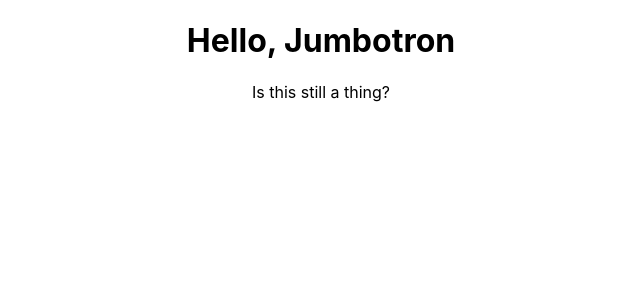
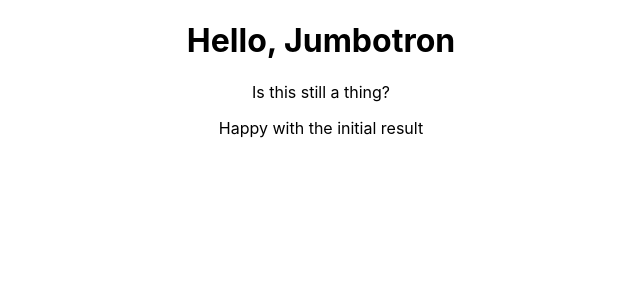
Before and after one commit to RobusoftLimited/Robusoft, a React (Create React App) app: page / in a window 1280 px wide. Shown: the top 300 px of the page, without its empty margins (319-959 px from the left). Built offline with nearby package versions, Linux system fonts and the light colour scheme.

Commit message:
more edit

```diff
--- a/src/App.tsx
+++ b/src/App.tsx
@@ -6,8 +6,11 @@ function App() {
   return (
     <div className="App">
       <div className='jumbotron'>
-        <h1>Hello, Jumbotron</h1>
+        <h1 className='display-4'>Hello, Jumbotron</h1>
         <p>Is this still a thing?</p>
+        <p className='lead'>
+          Happy with the initial result
+        </p>
       </div>
     </div>
   );
```
